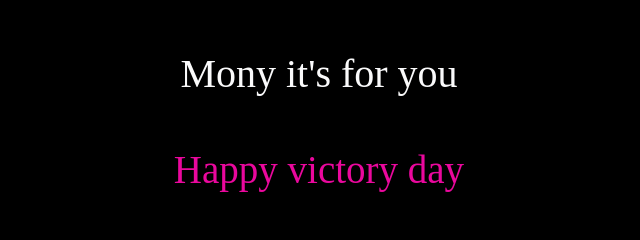
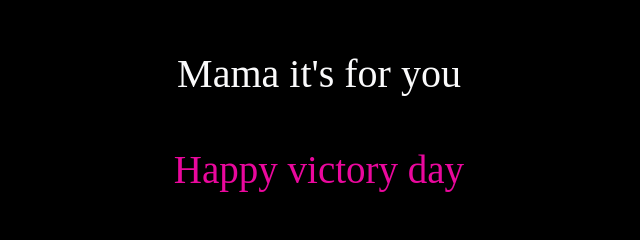
Before and after one commit to Sojib9878/happy-victory-day-, a plain HTML site: page index.html in a window 1280 px wide. Shown: the top 240 px of the page, 321-961 px from the left. Drawn offline with Linux system fonts and the light colour scheme.

Commit message:
Update index.html

```diff
--- a/index.html
+++ b/index.html
@@ -15,7 +15,7 @@
 </head>
 
 <body>
-    <div class="text">Mony it's for you <span class="typing"></span></div>
+    <div class="text">Mama it's for you <span class="typing"></span></div>
   <div class="text-1"> <a target=blank href="https://youtu.be/CSGiwf7KlrQ"> Happy victory day </a> <span class="typing"></span></div>
 
     <div class="main_header">
```
